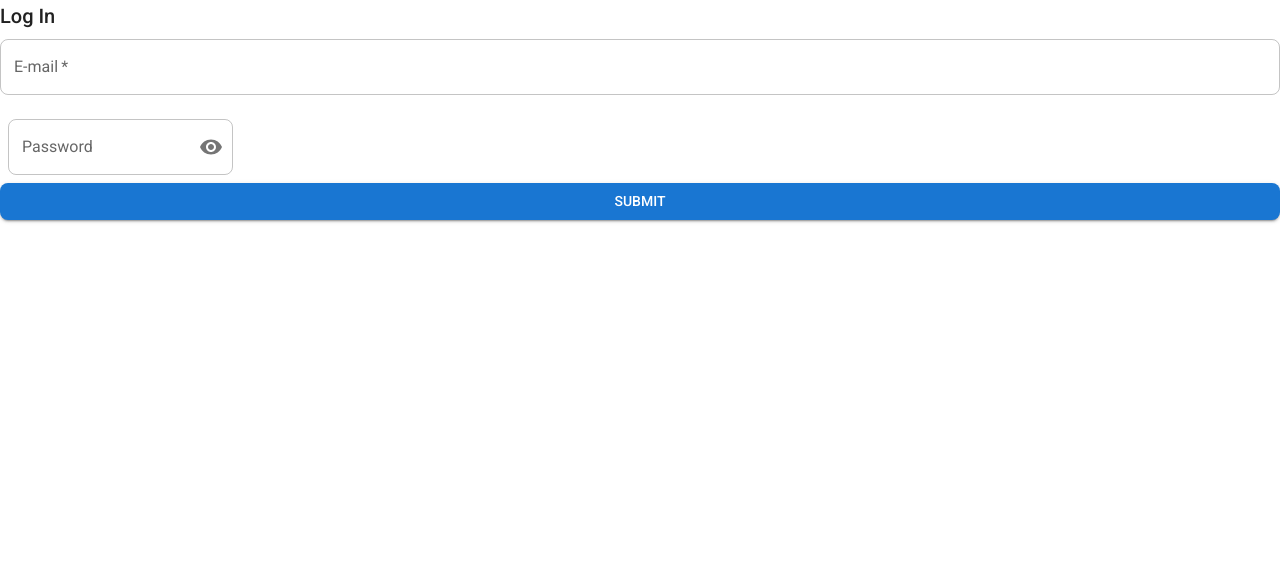
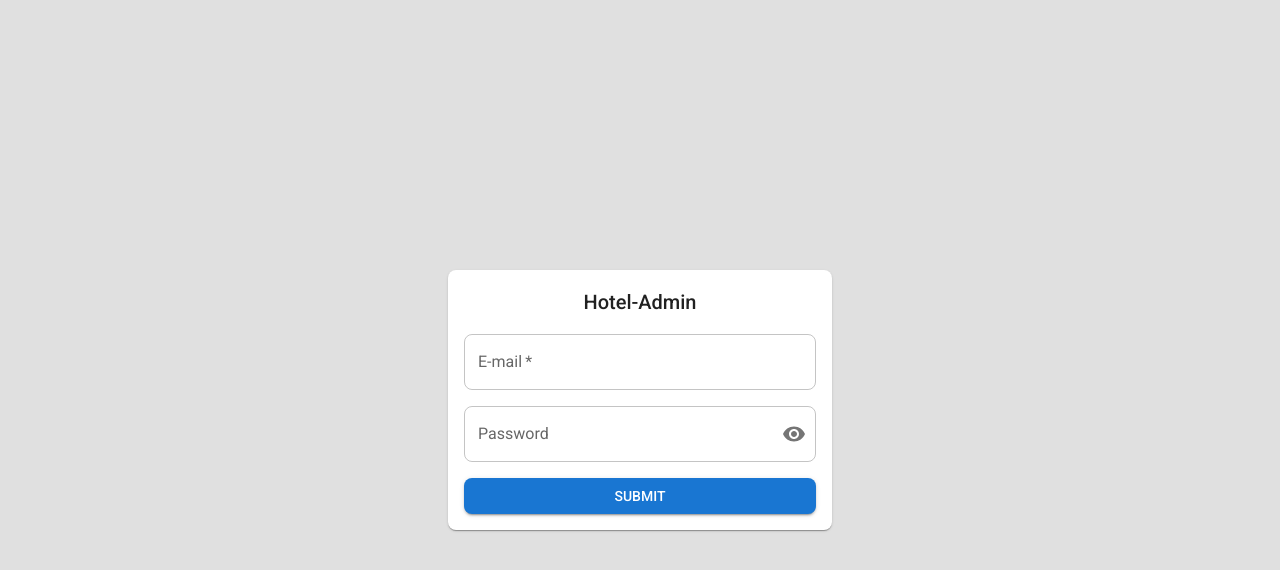
Before and after one commit to Manku27/hotel-admin, a React (Vite) app: page /login in a window 1280 px wide. Shown: the top 570 px of the page. Built offline with nearby package versions, Linux system fonts and the light colour scheme.

Commit message:
style login form

```diff
--- a/src/auth/LoginForm.tsx
+++ b/src/auth/LoginForm.tsx
@@ -2,10 +2,11 @@ import { ErrorMessage, Field, Form, Formik } from 'formik';
 import { Login } from './authTypes';
 import * as yup from 'yup';
 import { EMAIL_REGEX } from './authConstants';
-import { Button, TextField, Typography } from '@mui/material';
+import { Button, Card, Grid, TextField, Typography } from '@mui/material';
 import PasswordField from './PasswordField';
 import { toast } from 'react-toastify';
 import { setAuth } from '../services/auth-service';
+import { PageCenter } from '../common/PageCenter';
 
 const initialValues: Login = {
   email: '',
@@ -56,6 +57,10 @@ const LoginForm = () => {
   };
 
   return (
+    <PageCenter>
+      <Card sx={{ m: 2, p: 2, maxWidth: '30vw' }}>
+        <Grid container spacing={2}>
+          <Grid item xs={12}>
             <Formik
               initialValues={initialValues}
               validationSchema={validationSchema}
@@ -65,8 +70,13 @@ const LoginForm = () => {
               {({ errors }) => {
                 return (
                   <Form>
-            <Typography variant="h6" gutterBottom>
-              Log In
+                    <Typography
+                      variant="h6"
+                      gutterBottom
+                      align="center"
+                      sx={{ marginBottom: '1rem' }}
+                    >
+                      Hotel-Admin
                     </Typography>
                     <Field
                       as={TextField}
@@ -94,6 +104,10 @@ const LoginForm = () => {
                 );
               }}
             </Formik>
+          </Grid>
+        </Grid>
+      </Card>
+    </PageCenter>
   );
 };
 
--- a/src/auth/PasswordField.tsx
+++ b/src/auth/PasswordField.tsx
@@ -26,8 +26,9 @@ const PasswordField = ({ error, ...props }: any) => {
       {({ field }) => {
         return (
           <FormControl
-            sx={{ m: 1, width: '25ch' }}
+            sx={{ marginBottom: '1rem' }}
             variant="outlined"
+            fullWidth
             error={!!error}
           >
             <InputLabel>Password</InputLabel>
--- /dev/null
+++ b/src/common/PageCenter.tsx
@@ -0,0 +1,20 @@
+import { Container } from '@mui/material';
+
+export const PageCenter = ({ children, ...props }: any) => {
+  return (
+    <Container
+      sx={{
+        display: 'flex',
+        justifyContent: 'center',
+        alignItems: 'center',
+        flex: 1,
+        height: '100vh',
+        backgroundColor: '#e0e0e0',
+        ...props,
+      }}
+      maxWidth={false}
+    >
+      {children}
+    </Container>
+  );
+};
```
Lines whose indentation alone changed are shown as unchanged.
